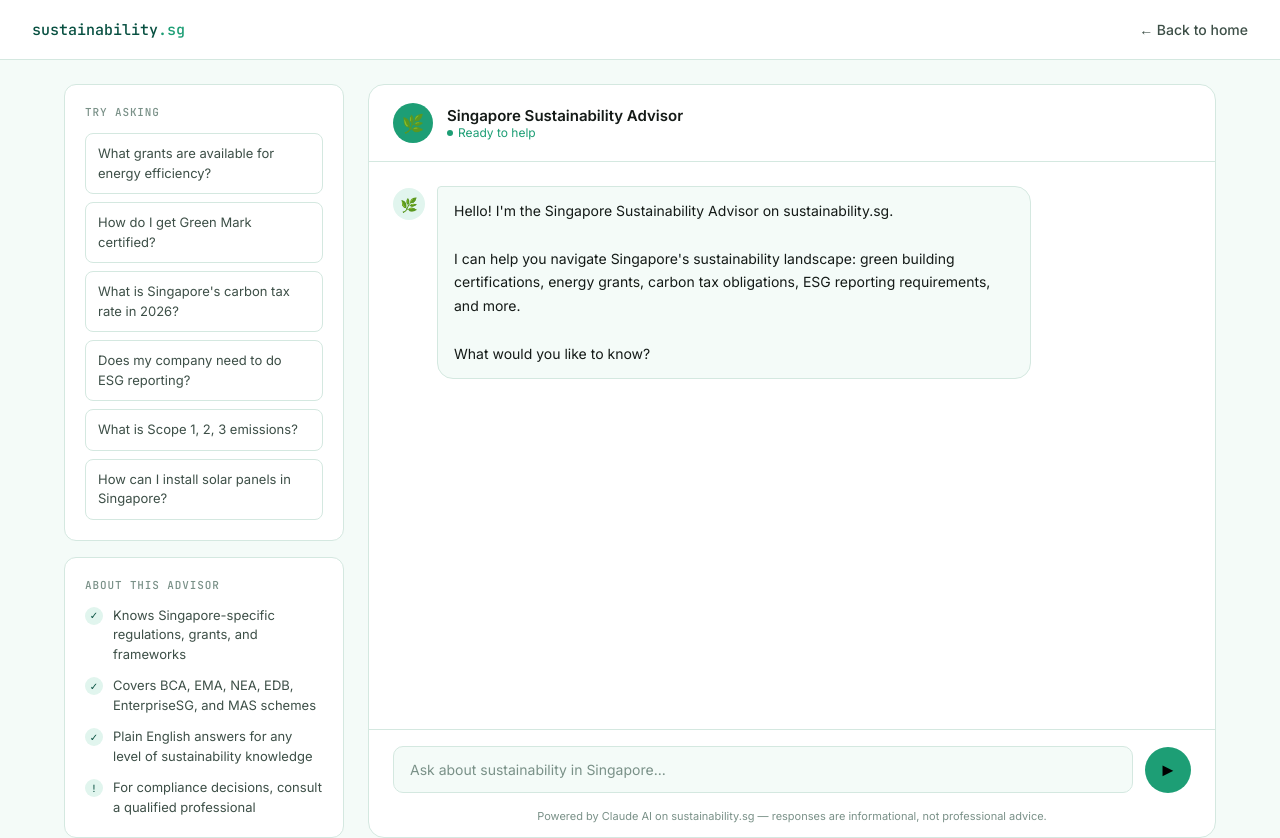
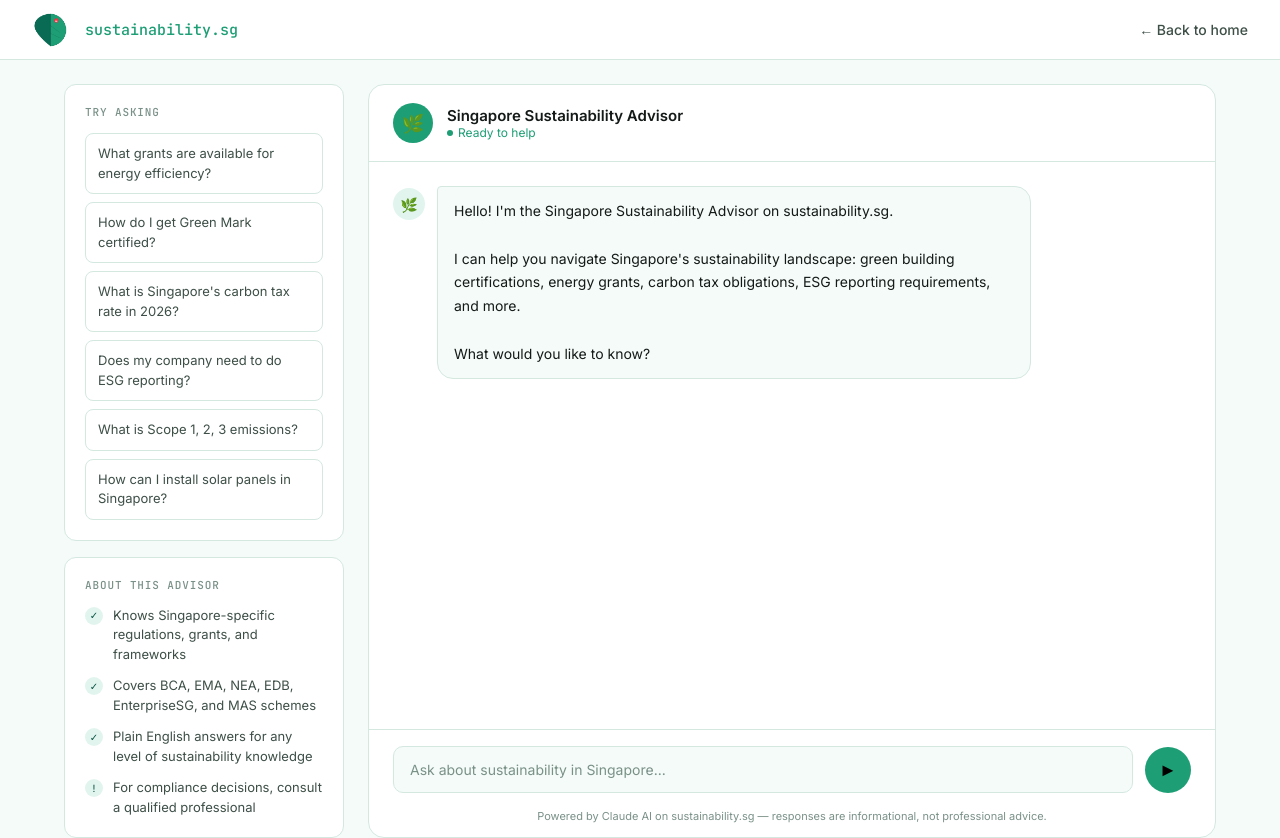
Before and after one commit to famouslogg/sustainability-sg, a website: page advisor.html in a window 1280 px wide. Drawn offline with Linux system fonts and the light colour scheme.

Commit message:
Update advisor.html

```diff
--- a/advisor.html
+++ b/advisor.html
@@ -5,6 +5,7 @@
 <meta name="viewport" content="width=device-width, initial-scale=1.0">
 <title>AI Sustainability Advisor — sustainability.sg</title>
 <meta name="description" content="Ask Singapore's AI Sustainability Advisor about Green Mark, carbon tax, energy grants, ESG reporting, and more.">
+<link rel="icon" type="image/png" href="/icon1.png">
 <link rel="preconnect" href="https://fonts.googleapis.com">
 <link rel="preconnect" href="https://fonts.gstatic.com" crossorigin>
 <link href="https://fonts.googleapis.com/css2?family=DM+Serif+Display:ital@0;1&family=Inter:wght@400;500;600&family=JetBrains+Mono:wght@400;500&display=swap" rel="stylesheet">
@@ -222,7 +223,10 @@
 <body>
 
 <nav>
-  <a href="/" class="nav-logo">sustainability<span>.sg</span></a>
+  <a href="/" class="nav-logo">
+  <img src="/icon1.png" alt="sustainability.sg" style="height:36px; width:36px; border-radius:8px; vertical-align:middle; margin-right:8px;">
+  <span style="vertical-align:middle;">sustainability<span style="color:#1D9E75;">.sg</span></span>
+</a>
   <a href="/" class="nav-back">← Back to home</a>
 </nav>
 
```
